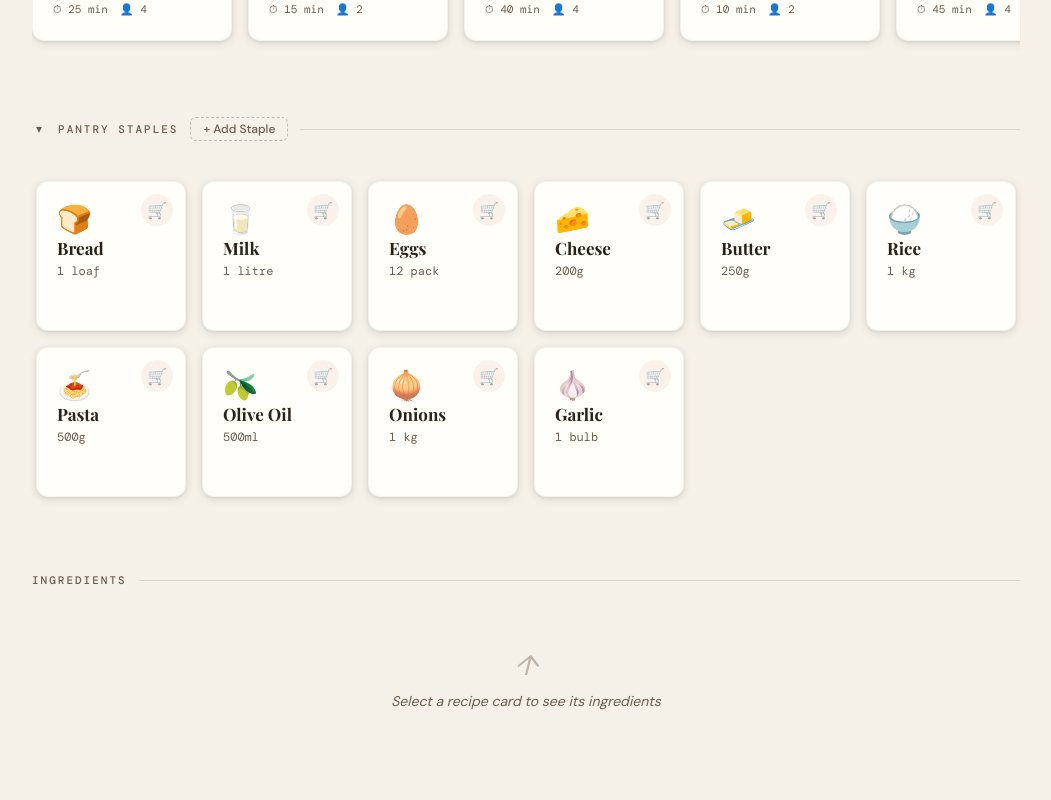
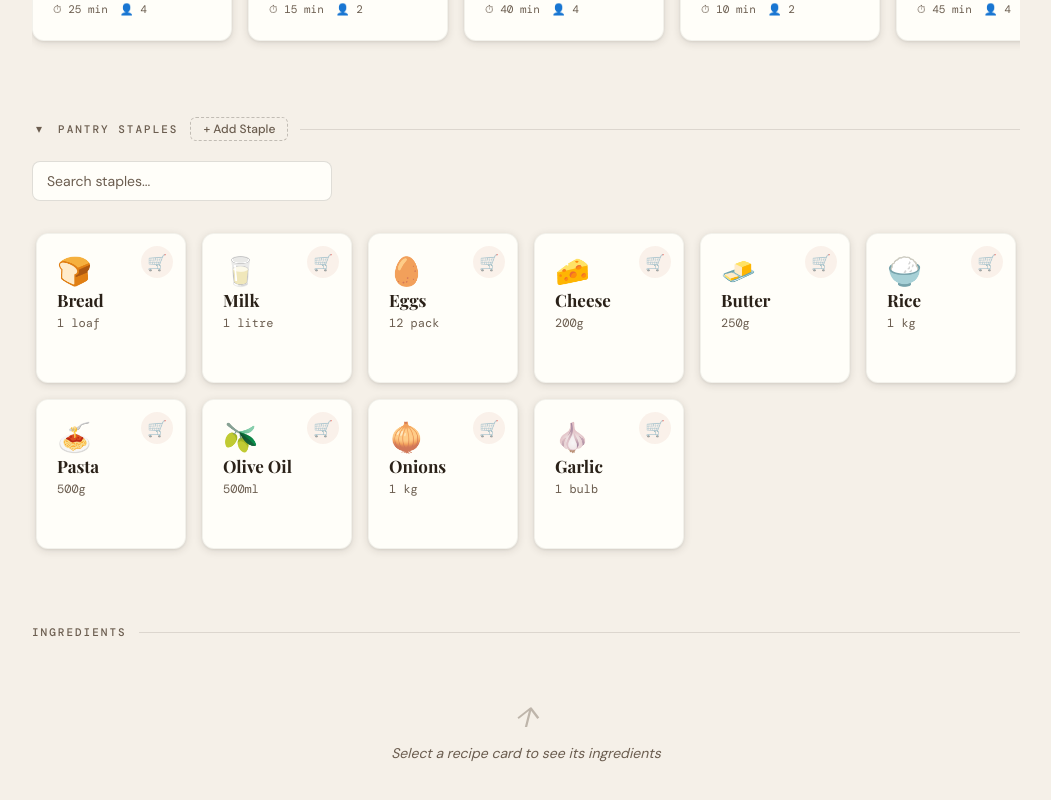
Before and after one commit to nolakat/recipe-deck, a React (Create React App) app in the folder recipe-deck/: page / in a window 1280 px wide. Shown: the part 1001-1801 px from the top of the page, without its empty margins (114-1165 px from the left). Built offline with nearby package versions, Linux system fonts and the light colour scheme; a web font is replaced by a local one.

Commit message:
Add search filter for pantry staples
Search bar filters staples by name as you type.

Co-Authored-By: Claude Opus 4.5 <noreply@anthropic.com>

```diff
--- a/recipe-deck/src/App.css
+++ b/recipe-deck/src/App.css
@@ -1276,6 +1276,29 @@ body::after {
   border-radius: 12px;
 }
 
+.staple-search {
+  width: 100%;
+  max-width: 300px;
+  padding: 10px 14px;
+  border-radius: 8px;
+  border: 1px solid rgba(42,33,24,0.15);
+  background: var(--card-white);
+  font-family: 'DM Sans', sans-serif;
+  font-size: 14px;
+  color: var(--ink);
+  margin-bottom: 12px;
+  transition: border-color 0.2s ease;
+}
+
+.staple-search:focus {
+  outline: none;
+  border-color: var(--accent);
+}
+
+.staple-search::placeholder {
+  color: var(--ink-light);
+}
+
 /* Emoji picker */
 .emoji-picker {
   display: flex;
--- a/recipe-deck/src/App.js
+++ b/recipe-deck/src/App.js
@@ -113,6 +113,7 @@ function App() {
   const [activeFilter, setActiveFilter] = useState(null);
   const [recipesCollapsed, setRecipesCollapsed] = useState(false);
   const [staplesCollapsed, setStaplesCollapsed] = useState(false);
+  const [stapleSearch, setStapleSearch] = useState('');
   const [sidebarOpen, setSidebarOpen] = useState(false);
   const [showClearConfirm, setShowClearConfirm] = useState(false);
 
@@ -402,6 +403,9 @@ function App() {
   const selectedIds = selectedRecipes.map(e => e.id);
   const deckRecipes = recipes.filter(r => !selectedIds.includes(r.id));
   const deckStaples = staples.filter(s => !selectedIds.includes(s.id));
+  const filteredDeckStaples = stapleSearch
+    ? deckStaples.filter(s => s.name.toLowerCase().includes(stapleSearch.toLowerCase()))
+    : deckStaples;
 
   const categories = [
     { key: null, label: 'All' },
@@ -604,10 +608,18 @@ function App() {
               <button className="btn-add-recipe" onClick={() => setShowCreateStapleModal(true)}>+ Add Staple</button>
             </div>
             {!staplesCollapsed && (
+              <>
+              <input
+                type="text"
+                placeholder="Search staples..."
+                value={stapleSearch}
+                onChange={e => setStapleSearch(e.target.value)}
+                className="staple-search"
+              />
               <DroppableArea id="staple-deck-zone" className="staple-grid">
-                <SortableContext items={deckStaples.map(s => s.id)} strategy={horizontalListSortingStrategy}>
-                  {deckStaples.length > 0 ? (
-                    deckStaples.map((staple) => (
+                <SortableContext items={filteredDeckStaples.map(s => s.id)} strategy={horizontalListSortingStrategy}>
+                  {filteredDeckStaples.length > 0 ? (
+                    filteredDeckStaples.map((staple) => (
                       <SortableCard
                         key={staple.id}
                         recipe={staple}
@@ -617,10 +629,13 @@ function App() {
                       />
                     ))
                   ) : (
-                    <div className="drop-zone-prompt">All staples on the plan!</div>
+                    <div className="drop-zone-prompt">
+                      {stapleSearch ? 'No matching staples' : 'All staples on the plan!'}
+                    </div>
                   )}
                 </SortableContext>
               </DroppableArea>
+              </>
             )}
           </div>
 
```
